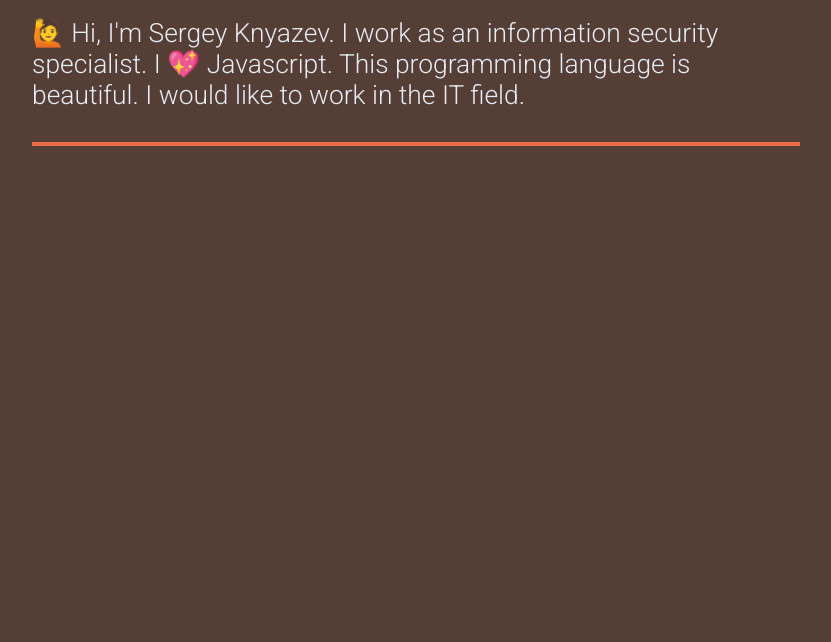
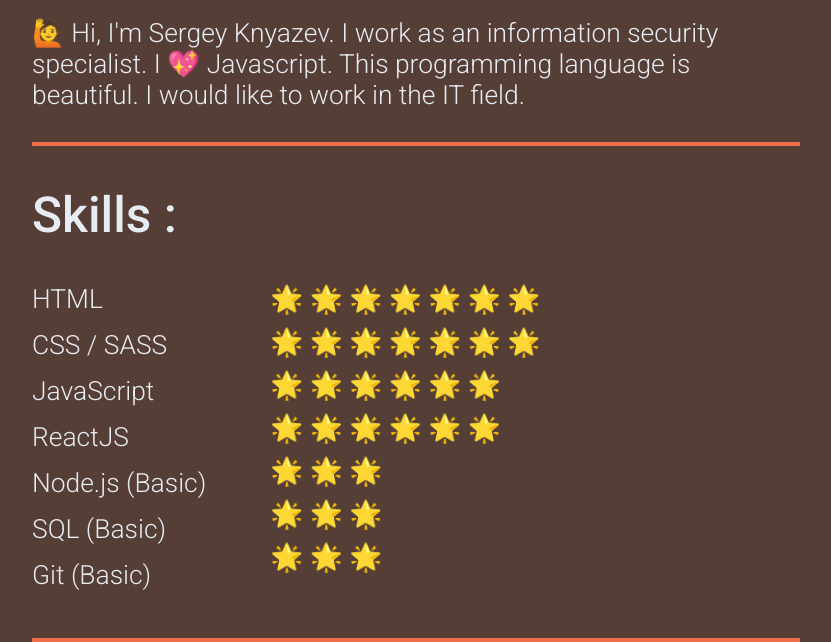
Before and after one commit to SergKnyazev/rsschool-cv, a plain HTML site: page index.html in a window 1280 px wide. Shown: the part 678-1320 px from the top of the page, without its empty margins (224-1055 px from the left). Before the commit the page ends 824 px from the top, so only its background shows below. Drawn offline with Linux system fonts and the light colour scheme.

Commit message:
feat: complete skills section

```diff
--- a/index.html
+++ b/index.html
@@ -60,7 +60,29 @@
       <p class="about__text">
         🙋 Hi, I'm Sergey Knyazev. I work as an information security specialist. I&nbsp;💖&nbsp;Javascript. This programming language is beautiful. I would like to work in the IT field.
       </p>
-
+    </section>
+    <section class="skills section" id="skills">
+      <h2 class="sections-title">Skills :</h2>
+      <div class="wrapper">
+        <ul class="skills__ul">
+          <li class="skills__item">HTML</li>
+          <li class="skills__item">CSS / SASS</li>
+          <li class="skills__item">JavaScript</li>
+          <li class="skills__item">ReactJS</li>
+          <li class="skills__item">Node.js (Basic)</li>
+          <li class="skills__item">SQL (Basic)</li>
+          <li class="skills__item">Git (Basic)</li>
+        </ul>
+        <ul class="skills__ul">
+          <li class="skills__value">🌟 🌟 🌟 🌟 🌟 🌟 🌟</li>
+          <li class="skills__value">🌟 🌟 🌟 🌟 🌟 🌟 🌟</li>
+          <li class="skills__value">🌟 🌟 🌟 🌟 🌟 🌟</li>
+          <li class="skills__value">🌟 🌟 🌟 🌟 🌟 🌟</li>
+          <li class="skills__value">🌟 🌟 🌟</li>
+          <li class="skills__value">🌟 🌟 🌟</li>
+          <li class="skills__value">🌟 🌟 🌟</li>
+        </ul>
+      </div>
     </section>
 
   </main>
--- a/style.css
+++ b/style.css
@@ -115,11 +115,13 @@ body {
   margin-left: 7vw;
 }
 
-.contacts__ul {
+.contacts__ul,
+.skills__ul {
   list-style: none;
 }
 
-.contacts__item {
+.contacts__item,
+.skills__item {
   font-size: calc(20px + 0.5vw);
   color: var(--white-color);
   font-weight: 300;
@@ -139,3 +141,16 @@ body {
   font-weight: 300;
   margin-bottom: 4vh;
 }
+
+/*----- skills ------------------*/
+
+.wrapper {
+  display: flex;
+  margin-bottom: 4vh;
+}
+
+.skills__value {
+  font-size: calc(20px + 0.5vw);
+  margin-bottom: 1.5vh;
+  margin-left: 5vw;
+}
```
